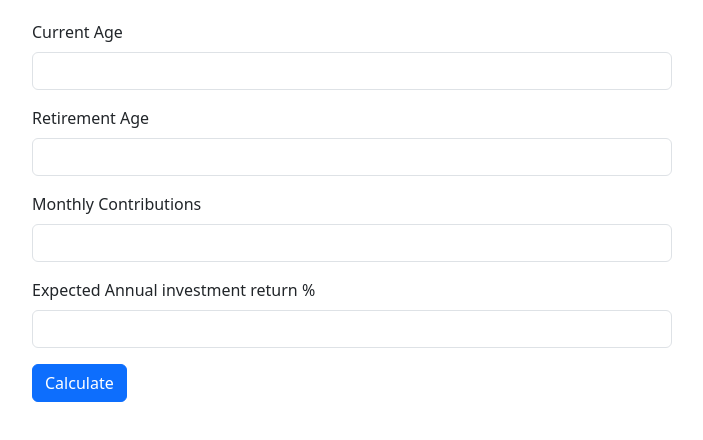
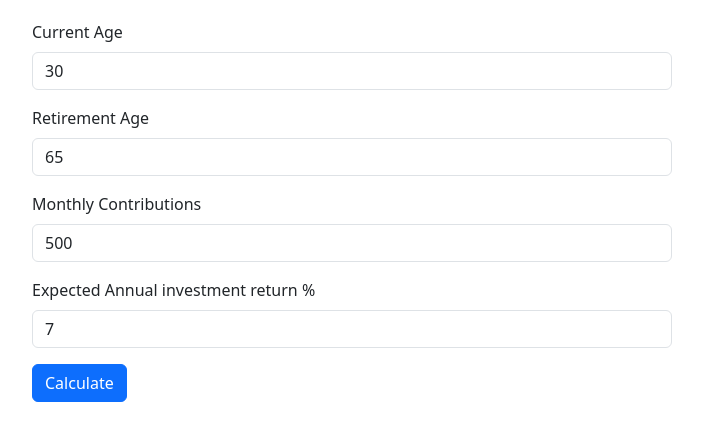
Before and after one commit to Ty2025/retirement-calculator, a React (Vite) app: page / in a window 1280 px wide. Shown: the top 440 px of the page, without its empty margins (288-991 px from the left). Built offline with nearby package versions, Linux system fonts and the light colour scheme.

Commit message:
add form validation

```diff
--- a/src/App.tsx
+++ b/src/App.tsx
@@ -1,31 +1,80 @@
+import { useState } from "react";
+import InputField from "./components/inputField";
 
 function App() {
+  const [currentAge, setCurrentAge] = useState(30);
+  const [retirementAge, setRetirementAge] = useState(65);
+  const [monthlyContributions, setMonthlyContributions] = useState(500);
+  const [annualReturn, setAnnualReturn] = useState(7);
+  const [result, setResult] = useState<number | null>(null);
 
+  const handleSubmit = (e: React.FormEvent) => {
+    e.preventDefault();
+    // Calculation logic: future value of a series formula
+    const years = retirementAge - currentAge;
+    const months = years * 12;
+    const monthlyRate = annualReturn / 100 / 12;
+    // FV = P * [((1 + r)^n - 1) / r]
+    const fv = monthlyContributions * ((Math.pow(1 + monthlyRate, months) - 1) / monthlyRate);
+    setResult(fv);
+  };
 
- return (
-  <>
-  <form style={{ width: '50%', margin: 'auto', paddingTop: '20px' }}>
-  <div className="mb-3">
-    <label className="form-label">Current Age</label>
-    <input type="email" className="form-control" id="currentAgeInput"/>
-  </div>
-  <div className="mb-3">
-    <label className="form-label">Retirement Age</label>
-    <input type="password" className="form-control" id="retirementAgeInput"/>
-  </div>
-  <div className="mb-3">
-    <label className="form-label">Monthly Contributions</label>
-    <input type="password" className="form-control" id="monthlyContributionInput"/>
-  </div>
-  <div className="mb-3">
-    <label className="form-label">Expected Annual investment return %</label>
-    <input type="password" className="form-control" id="percentageInput"/>
-  </div>
-
-  <button type="submit" className="btn btn-primary">Calculate</button>
-</form>
-  </>
- )
+  return (
+    <>
+      <form style={{ width: '50%', margin: 'auto', paddingTop: '20px' }} onSubmit={handleSubmit}>
+        <InputField
+          label="Current Age"
+          type="number"
+          id="currentAge"
+          value={currentAge}
+          min={0}
+          onChange={e => {
+            const val = e.target.value;
+            if (/^\d*$/.test(val) && Number(val) >= 0) setCurrentAge(val === '' ? 0 : Number(val));
+          }}
+        />
+        <InputField
+          label="Retirement Age"
+          type="number"
+          id="retirementAge"
+          value={retirementAge}
+          min={0}
+          onChange={e => {
+            const val = e.target.value;
+            if (/^\d*$/.test(val) && Number(val) >= 0) setRetirementAge(val === '' ? 0 : Number(val));
+          }}
+        />
+        <InputField
+          label="Monthly Contributions"
+          type="number"
+          id="monthlyContributions"
+          value={monthlyContributions}
+          min={0}
+          onChange={e => {
+            const val = e.target.value;
+            if (/^\d*$/.test(val) && Number(val) >= 0) setMonthlyContributions(val === '' ? 0 : Number(val));
+          }}
+        />
+        <InputField
+          label="Expected Annual investment return %"
+          type="number"
+          id="annualReturn"
+          value={annualReturn}
+          min={0}
+          onChange={e => {
+            const val = e.target.value;
+            if (/^\d*$/.test(val) && Number(val) >= 0) setAnnualReturn(val === '' ? 0 : Number(val));
+          }}
+        />
+        <button type="submit" className="btn btn-primary">Calculate</button>
+      </form>
+      {result !== null && (
+        <div style={{ width: '50%', margin: 'auto', paddingTop: '20px' }}>
+          <h4>Estimated Retirement Savings: R{result.toLocaleString(undefined, { maximumFractionDigits: 0 })}</h4>
+        </div>
+      )}
+    </>
+  );
 }
 
-export default App
+export default App;
--- /dev/null
+++ b/src/components/inputField.tsx
@@ -0,0 +1,28 @@
+
+
+type InputFieldProps = {
+  label: string;
+  type?: string;
+  id?: string;
+  value?: string | number;
+  onChange?: (e: React.ChangeEvent<HTMLInputElement>) => void;
+  min?: number;
+};
+
+function InputField({ label, type = "text", id, value, onChange, min }: InputFieldProps) {
+  return (
+    <div className="mb-3">
+      <label className="form-label" htmlFor={id}>{label}</label>
+      <input
+        type={type}
+        className="form-control"
+        id={id}
+        value={value}
+        onChange={onChange}
+        min={min}
+      />
+    </div>
+  );
+}
+
+export default InputField;
```
